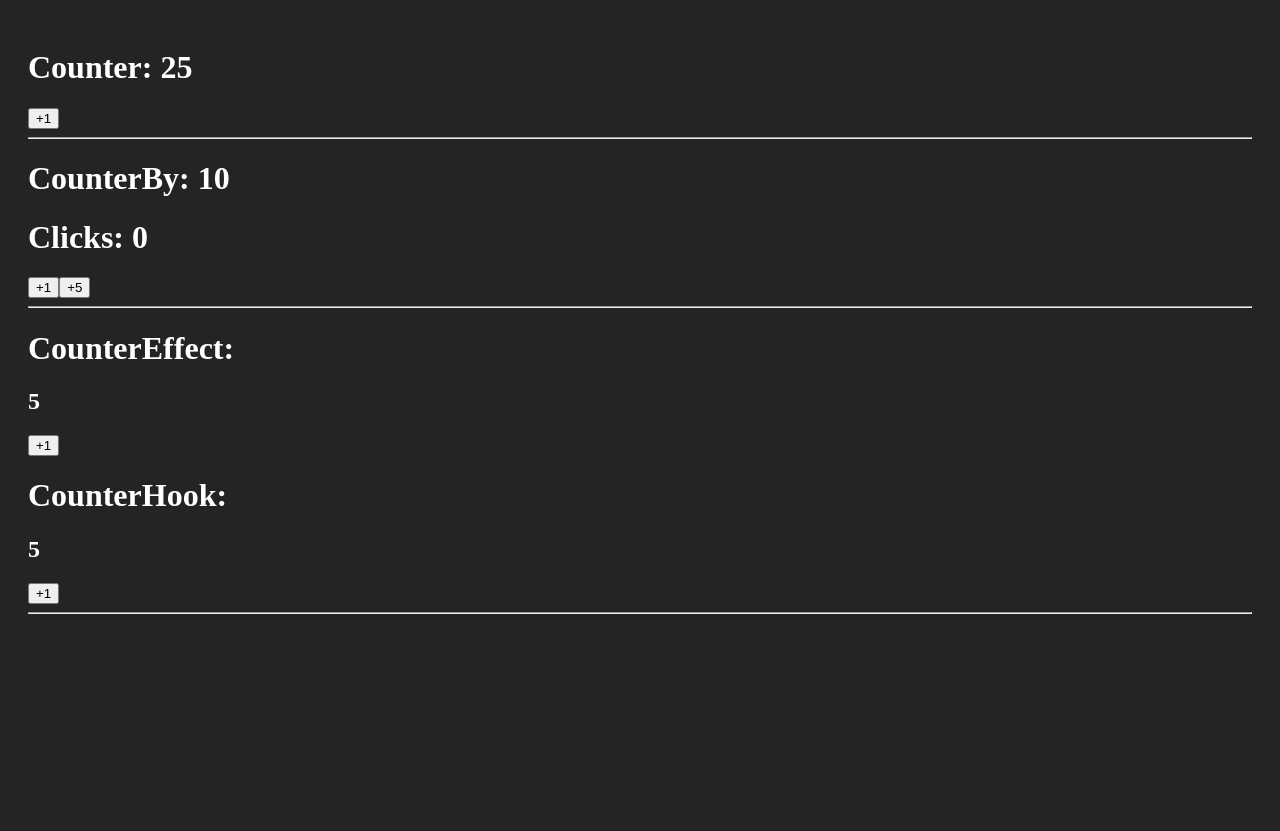
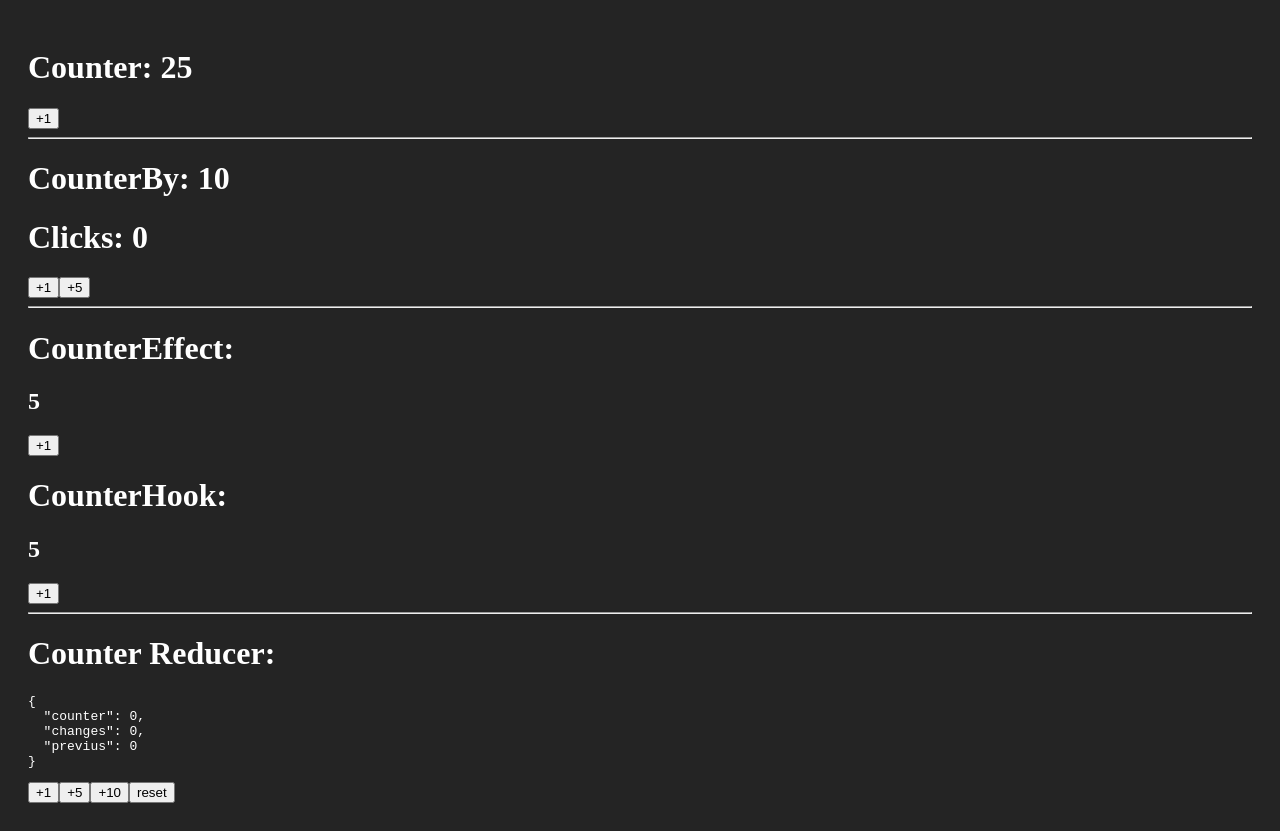
Before and after one commit to dmedina2150dev/react-bases, a React (Vite) app: page / in a window 1280 px wide. Before the commit the page ends 800 px from the top, so only its background shows below. Built offline with nearby package versions, Linux system fonts and the light colour scheme.

Commit message:
init useReducer

```diff
--- a/src/App.tsx
+++ b/src/App.tsx
@@ -2,6 +2,7 @@
 import { CounterBy } from "./bases/CounterBy"
 import { CounterEffect } from "./bases/CounterEffect"
 import { CounterHook } from "./bases/CounterHook"
+import { CounterReducerComponent } from "./bases/CounterRecuder"
 
 
 function App() {
@@ -14,6 +15,7 @@
       <CounterEffect />
       <CounterHook />
       <hr />
+      <CounterReducerComponent />
     </>
   )
 }
--- /dev/null
+++ b/src/bases/CounterRecuder.tsx
@@ -0,0 +1,78 @@
+import { useReducer } from 'react';
+
+interface CounterState {
+    counter: number;
+    previus: number;
+    changes: number;
+}
+
+const INITIAL_STATE: CounterState = {
+    counter: 0,
+    changes: 0,
+    previus: 0,
+}
+
+type CounterAction =
+    | { type: 'increaseBy', payload: { value: number } }
+    | { type: 'reset' }
+
+
+const counterReducer = ( state: CounterState, action: CounterAction ): CounterState => {
+
+    switch(action.type) {
+        case 'increaseBy':
+            return {
+                counter: state.counter + action.payload.value,
+                changes: state.changes + 1,
+                previus: state.counter,
+            }
+        case 'reset':
+            return {
+                counter: 0,
+                changes: 0,
+                previus: 0,
+            }
+
+        default:
+            return state;
+    }
+}
+
+
+export const CounterReducerComponent = () => {
+
+    //* const [state, dispatch] = useReducer(ElREDUCER, INITIAL_STATE, LAZYLOAD_STATE);
+    const [ counterState , dispatch] = useReducer(counterReducer, INITIAL_STATE);
+
+    const handleReset = () => {
+        dispatch({ type: 'reset' });
+    }
+
+    const increaseBy = (counter: number) => {
+        dispatch({ type: 'increaseBy', payload: { value: counter }});
+    }
+
+    return (
+        <>
+            <h1> Counter Reducer: </h1>
+            <pre>
+                { JSON.stringify( counterState, null, 2 ) }
+            </pre>
+
+            <button onClick={ () => increaseBy(1) }>
+                +1
+            </button>
+            <button onClick={ () => increaseBy(5) }>
+                +5
+            </button>
+            <button onClick={ () => increaseBy(10) }>
+                +10
+            </button>
+
+            <button onClick={ handleReset }>
+                reset
+            </button>
+
+        </>
+    )
+}
```
